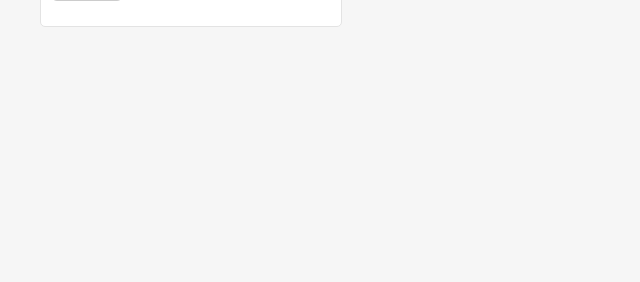
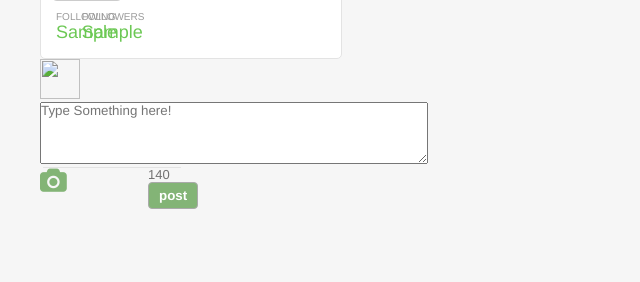
Before and after one commit to utkarsh06/CS490, a PHP site: page /twitterclone/home.php in a window 1280 px wide. Shown: the part 208-490 px from the top of the page, without its empty margins (0-640 px from the left). After the commit the page ends 417 px from the top, so only its background shows below. Run offline with PHP 8.4, Linux system fonts and the light colour scheme; the visitor is signed in with stand-in values (Sample User, id 1); tables that the repository leaves empty or names only in its code hold one stand-in row (values such as "Sample post"); data that the repository does not hold is empty; some libraries are stand-ins or nearby versions.

Commit message:
changes to home

```diff
--- a/home.php
+++ b/home.php
@@ -123,7 +123,7 @@
 							<div class="num-body">
 								10
 							</div>
-						</div>
+						</div> -->
 						<div class="num-box">
 							<div class="num-head">
 								FOLLOWING
@@ -137,7 +137,7 @@
 								FOLLOWERS
 							</div>
 							<div class="num-body">
-								<span class="count-followers"><?php echo $user->followers;?></span> -->
+								<span class="count-followers"><?php echo $user->followers;?></span>
 							</div>
 						</div>
 					</div><!-- mumber wrapper-->
```
